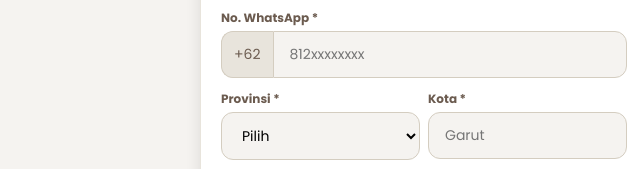
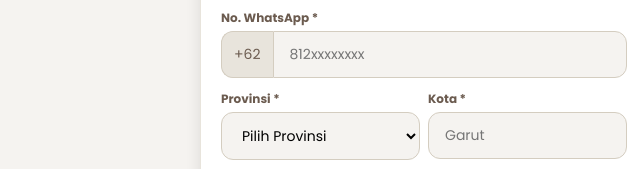
Before and after one commit to hqal/cobek, a plain HTML site: page everpro-version.html in a window 1280 px wide. Shown: the part 2558-2727 px from the top of the page, 216-856 px from the left. Drawn offline with Linux system fonts and the light colour scheme.

Commit message:
Add complete list of 38 Indonesian provinces

```diff
--- a/everpro-version.html
+++ b/everpro-version.html
@@ -739,13 +739,45 @@
                         <div class="form-group">
                             <label>Provinsi *</label>
                             <select id="inp-province" required>
-                                <option value="">Pilih</option>
+                                <option value="">Pilih Provinsi</option>
+                                <option>Aceh</option>
+                                <option>Bali</option>
+                                <option>Banten</option>
+                                <option>Bengkulu</option>
+                                <option>DI Yogyakarta</option>
+                                <option>DKI Jakarta</option>
+                                <option>Gorontalo</option>
+                                <option>Jambi</option>
                                 <option>Jawa Barat</option>
-                                <option>DKI Jakarta</option>
                                 <option>Jawa Tengah</option>
                                 <option>Jawa Timur</option>
-                                <option>Banten</option>
-                                <option>Lainnya</option>
+                                <option>Kalimantan Barat</option>
+                                <option>Kalimantan Selatan</option>
+                                <option>Kalimantan Tengah</option>
+                                <option>Kalimantan Timur</option>
+                                <option>Kalimantan Utara</option>
+                                <option>Kepulauan Bangka Belitung</option>
+                                <option>Kepulauan Riau</option>
+                                <option>Lampung</option>
+                                <option>Maluku</option>
+                                <option>Maluku Utara</option>
+                                <option>Nusa Tenggara Barat</option>
+                                <option>Nusa Tenggara Timur</option>
+                                <option>Papua</option>
+                                <option>Papua Barat</option>
+                                <option>Papua Barat Daya</option>
+                                <option>Papua Pegunungan</option>
+                                <option>Papua Selatan</option>
+                                <option>Papua Tengah</option>
+                                <option>Riau</option>
+                                <option>Sulawesi Barat</option>
+                                <option>Sulawesi Selatan</option>
+                                <option>Sulawesi Tengah</option>
+                                <option>Sulawesi Tenggara</option>
+                                <option>Sulawesi Utara</option>
+                                <option>Sumatera Barat</option>
+                                <option>Sumatera Selatan</option>
+                                <option>Sumatera Utara</option>
                             </select>
                         </div>
                         <div class="form-group">
```
